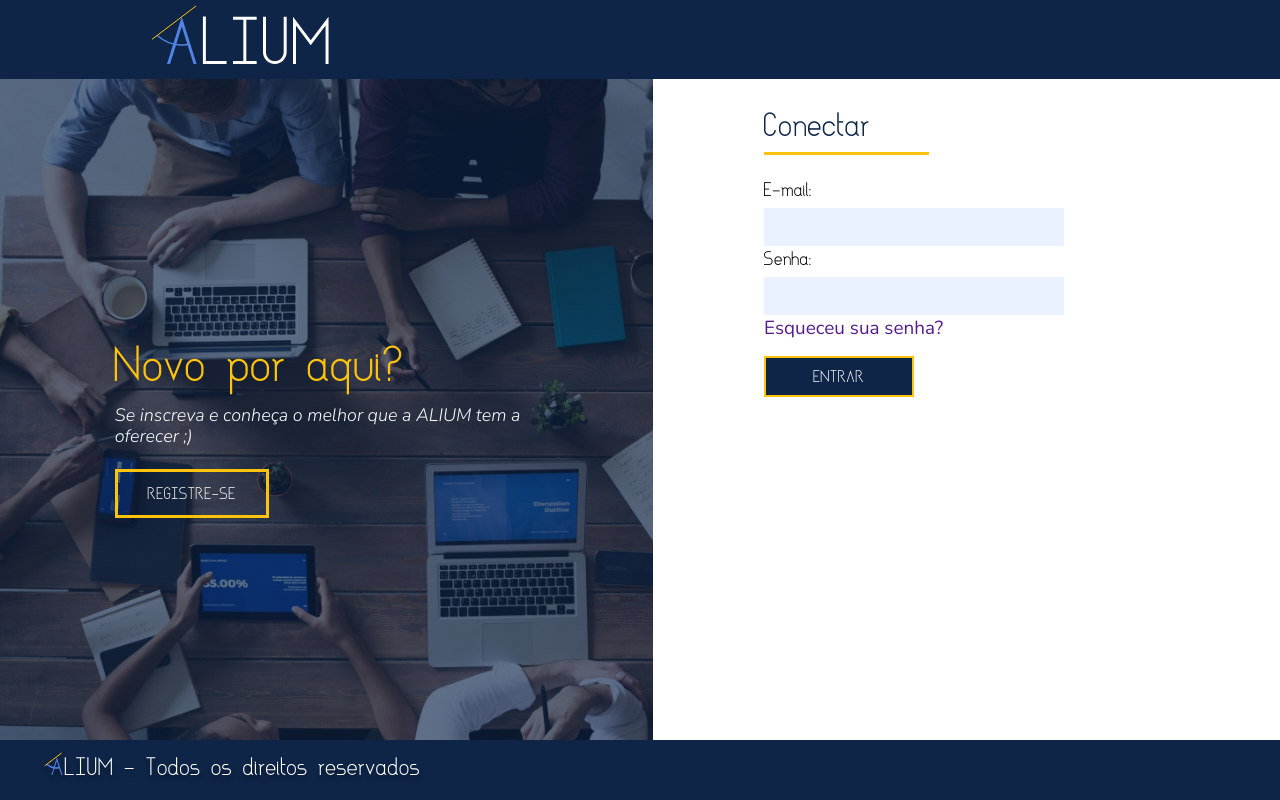
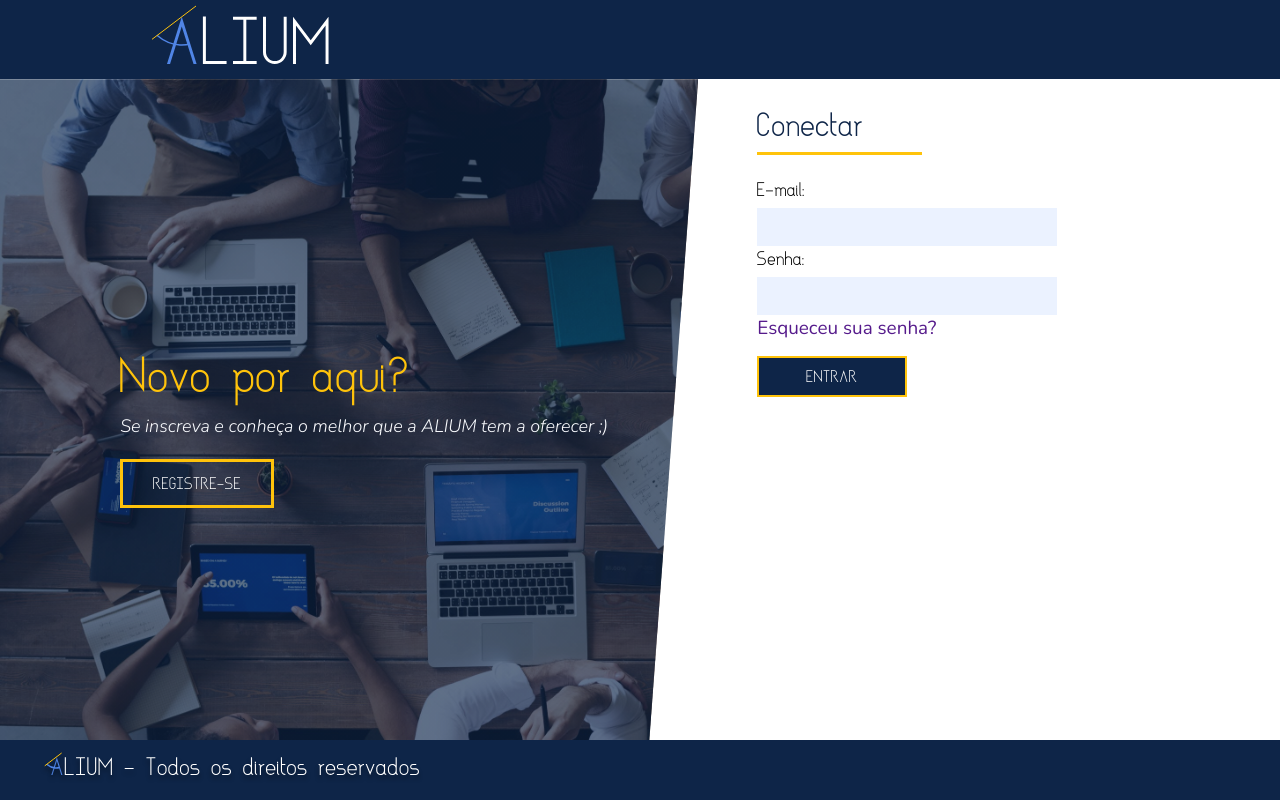
Before and after one commit to JRBARROZ/Alium, a PHP site: page /signin.html in a window 1280 px wide. Run offline with PHP 8.4, Linux system fonts and the light colour scheme.

Commit message:
Deixando div de login com um lado diagonal

```diff
--- a/css/signin.css
+++ b/css/signin.css
@@ -178,16 +178,17 @@ form input[type=password] {
 
 .register {
   /* min-height: 100%; */
-  width: 52%;
+  width: 60%;
   display: flex;
   justify-content: center;
+  clip-path: polygon(0 0, 100% 0, 93% 100%, 0 100%);
 }
 
 .register-container,
 .conectar-container {
   /* width: 1200px; */
   padding: 30px 0 0 30px;
-  margin: auto 13%;
+  margin: auto 5%;
 }
 .conectar-form {
   font-family: 'Asgalt';
```
